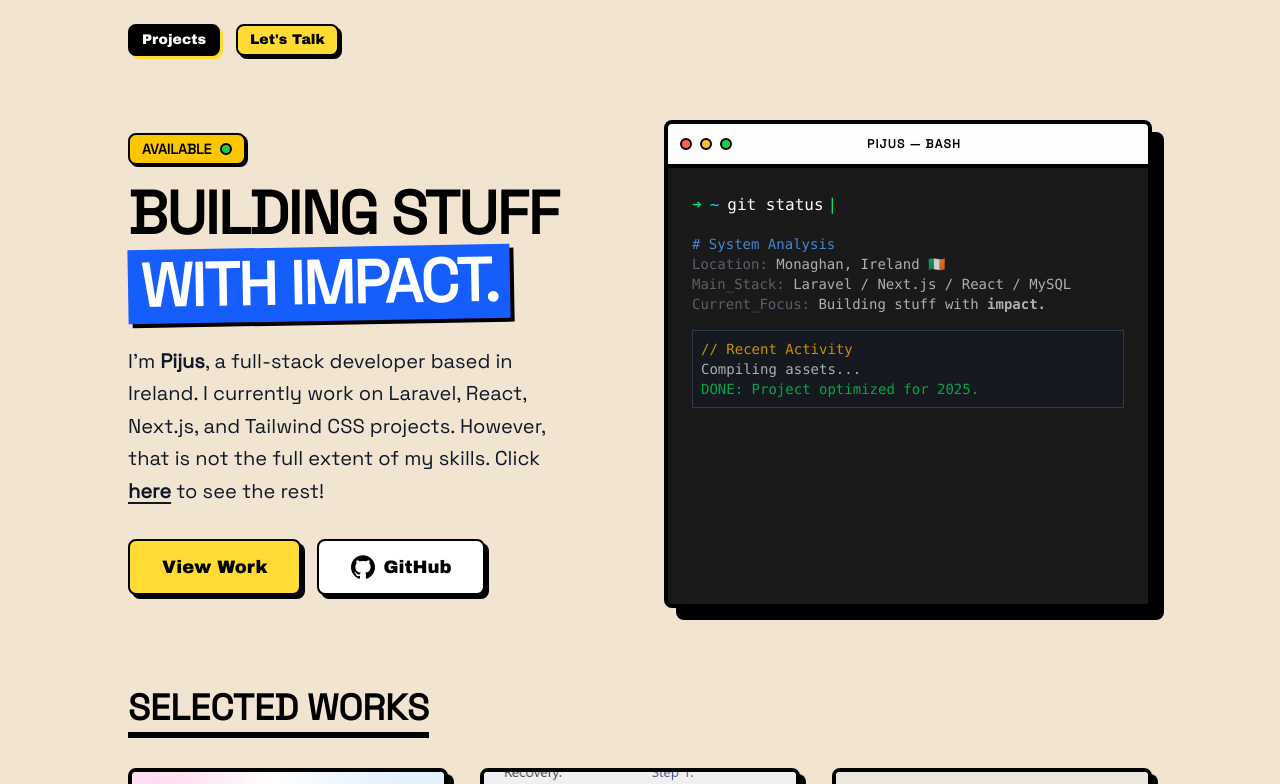
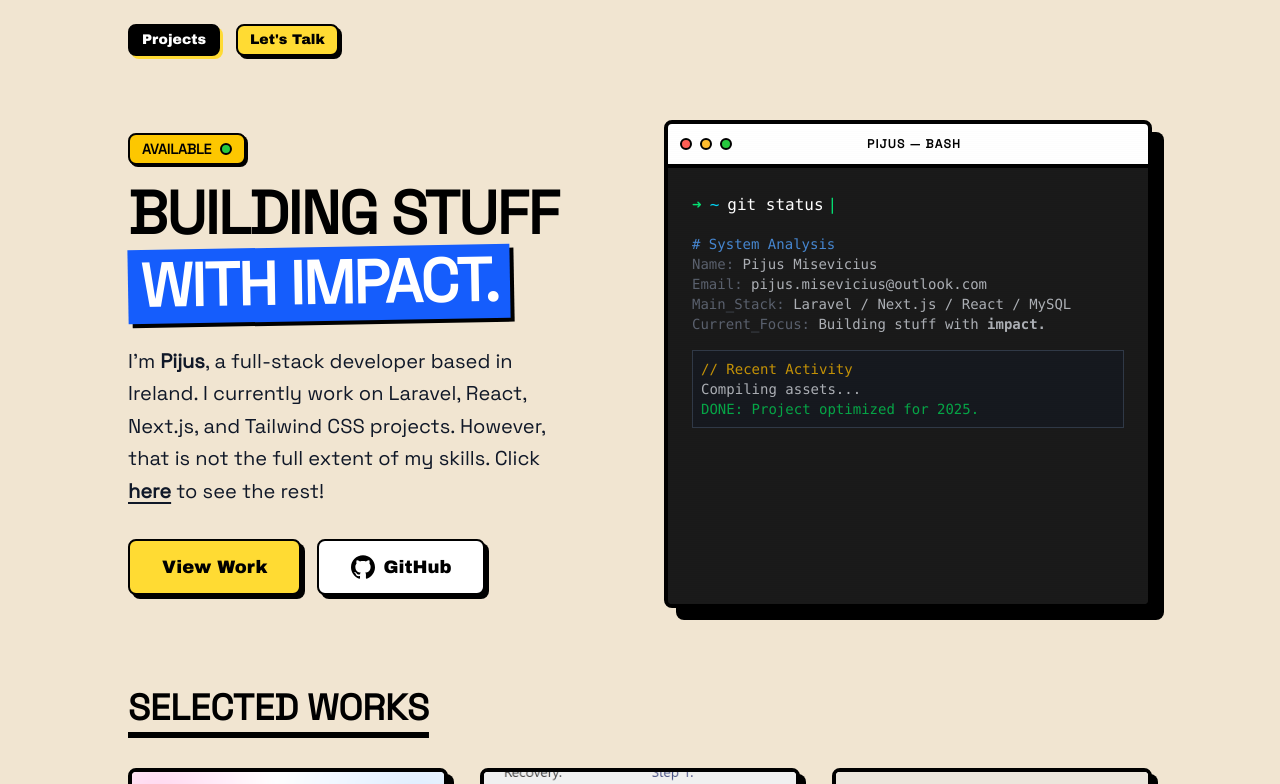
Before and after one commit to pjmisev/portfolio, a Next.js app: page / in a window 1280 px wide. Shown: the top 784 px of the page. Built offline with nearby package versions, Linux system fonts and the light colour scheme.

Commit message:
Added contact info temporarily before adding contact form.

```diff
--- a/components/main/hero.tsx
+++ b/components/main/hero.tsx
@@ -65,7 +65,8 @@ export default function Hero() {
                     <div className="text-gray-300 space-y-2 text-xs sm:text-sm">
                         <div className="opacity-80">
                             <p className="text-blue-400"># System Analysis</p>
-                            <p><span className="text-gray-500">Location:</span> Monaghan, Ireland 🇮🇪</p>
+                            <p><span className="text-gray-500">Name:</span> Pijus Misevicius</p>
+                            <p><span className="text-gray-500">Email:</span> pijus.misevicius@outlook.com</p>
                             <p><span className="text-gray-500">Main_Stack:</span> Laravel / Next.js / React / MySQL</p>
                             <p><span className="text-gray-500">Current_Focus:</span> Building stuff with <strong>impact.</strong></p>
 
```
